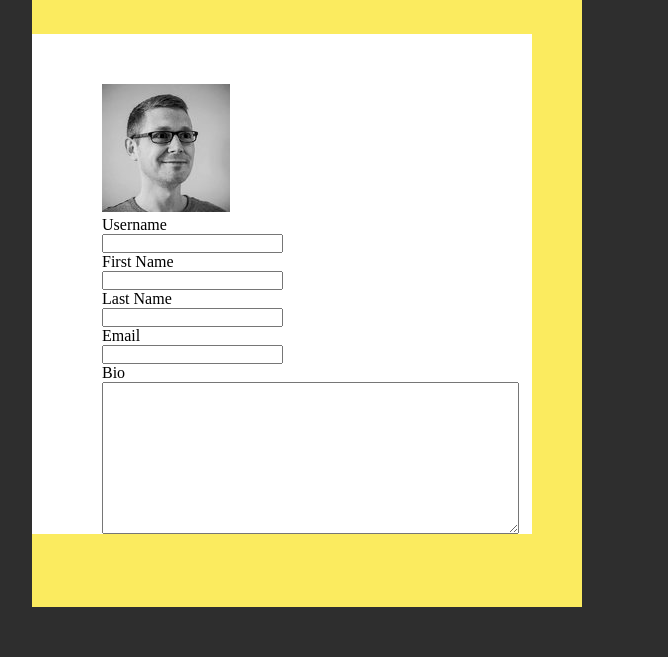
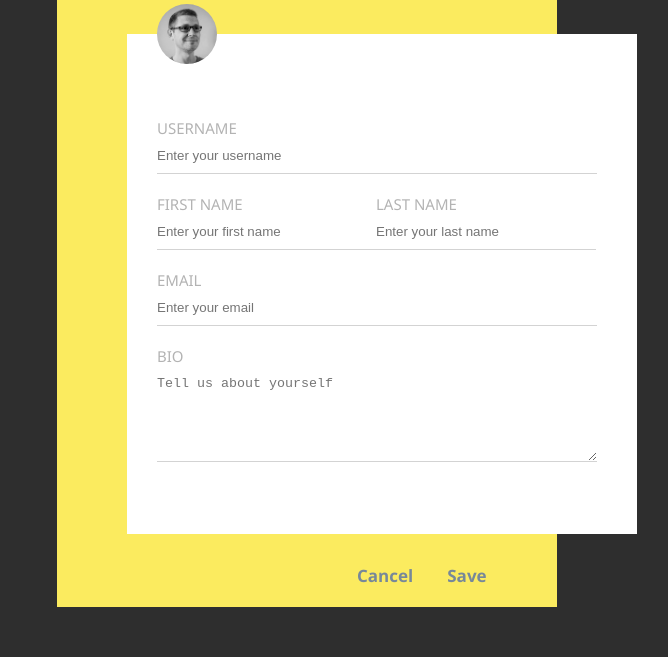
Before and after one commit to asadmahasg/Signup-Page, a plain HTML site: page index.html in a window 1280 px wide. Shown: the part 143-800 px from the top of the page, without its empty margins (333-1001 px from the left). Drawn offline with Linux system fonts and the light colour scheme.

Commit message:
Completed

```diff
--- a/CSS/style.css
+++ b/CSS/style.css
@@ -10,27 +10,101 @@ html{
     margin-left: auto;
     margin-right: auto;
     height: 700px;
-    width: 550px;
+    width: 500px;
     background: #FBEB5F;
 }
 .whiteDiv{
+    margin-top: 50px;
     background: white;
     height: 500px;
-    width: 500px;
-    position: absolute;
+    width: 510px;
 }
-.yellowDiv .contentInside{
-    padding: 50px 70px;
+.container{
+    padding-top: 50px;
+    padding-left: 70px;
 }
-.yellowDiv .contentInside .title{
+.headingContent{
+    display: flex;
+    justify-content: space-between;
+    margin-right: 70px;
+}
+.yellowDiv .headingContent .title{
     font-family: 'Gill Sans', 'Gill Sans MT', Calibri, 'Trebuchet MS', sans-serif;
     font-size: 22px;
     font-weight: 100;
+}
+.whiteDiv .contentInside{
+    margin-left: 30px;
+    margin-right: 40px;
+}
+.picture{
+    border-radius: 50%;
+    width: 60px;
+    margin-bottom: 30px;
+    margin-top: -30px;
+}
+.field-2{
+    display: block;
+}
+.left{
     display: inline-block;
+    width: 50%;
 }
-.yellowDiv .contentInside .closeIcon{
-    margin-left: auto;
+.right{
+    display: inline-block;
+    width: 50%;
+    margin-left: -5px;
+}
+.fieldName{
+    margin-top: 20px;
+    text-transform: uppercase;
+    color: rgb(179, 179, 179);
+    font-size: 15px;
+    font-family: 'Segoe UI', Tahoma, Geneva, Verdana, sans-serif;
+}
+.inputField{
+    outline: 0;
+    border-width: 0 0 0.5px;
+    border-color: lightgray;
+    width: 100%;
+    margin-top: 10px;
+    padding: 0 0 10px;
+}
+.inputField-para{
+    outline: 0;
+    border-width: 0 0 0.5px;
+    border-color: lightgray;
+    width: 100%;
+    margin-top: 10px;
+    padding: 0 0 5px;
+    height: 80px;
+    resize: vertical;
+    overflow-y: auto;
+}
+.username{
+    width: 100%;
+    border-style: none;
+    margin-top: 10px;
 }
 .closeIcon{
     width: 12px;
+    cursor: pointer;
 }
+.bottomButtons{
+    margin-top: 30px;
+    margin-left: 60%;
+}
+.button{
+    background: none;
+    border: none;
+    font-size: 17px;
+    font-family: 'Segoe UI', Tahoma, Geneva, Verdana, sans-serif;
+    font-weight: 600;
+    color: lightslategrey;
+    margin-right: 30px;
+    justify-content: right;
+    cursor: pointer;
+}
+.button:hover{
+    color: black;
+}
--- a/index.html
+++ b/index.html
@@ -9,7 +9,8 @@
 </head>
 <body>
     <div class="yellowDiv">
-        <div class="contentInside">
+        <div class="container">
+            <div class="headingContent">
                 <h4 class="title">Account settings</h4>
                 <img src="Images/close.svg" alt="" class="closeIcon">
             </div>
@@ -18,28 +19,35 @@
                 <div class="contentInside">
                     <img src="Images/avatar.jpg" alt="" class="picture">
                     <div class="fields field-1">
-                    <p class="filedName username">Username</p>
-                    <input type="text" class="inputField">
+                        <p class="fieldName ">Username</p>
+                        <input type="text" class="inputField" placeholder="Enter your username">
                     </div>
                     <div class="fields field-2">
                         <div class="left">
-                        <p class="filedName firstName">First Name</p>
-                        <input type="text" class="inputField">
+                            <p class="fieldName firstName">First Name</p>
+                            <input type="text" class="inputField" placeholder="Enter your first name">
                         </div>
                         <div class="right">
-                        <p class="filedName lastName">Last Name</p>
-                        <input type="text" class="inputField">
+                            <p class="fieldName lastName">Last Name</p>
+                            <input type="text" class="inputField" placeholder="Enter your last name">
                         </div>
                     </div>
                     <div class="fields field-3">
-                    <p class="filedName email">Email</p>
-                    <input type="text" class="inputField">
+                        <p class="fieldName email">Email</p>
+                        <input type="text" class="inputField" placeholder="Enter your email">
                     </div>
                     <div class="fields field-4">
-                    <p class="filedName bio">Bio</p>
-                    <textarea class="paraInput" cols="50" rows="10" ></textarea>
+                        <p class="fieldName bio">Bio</p>
+                        <textarea class="inputField-para" cols="50" rows="10" placeholder="Tell us about yourself"></textarea>
                     </div>
                 </div>
+            </div>
+
+        </div>
+
+        <div class="bottomButtons">
+            <button class="button">Cancel</button>
+            <button class="button">Save</button>
         </div>
     </div>
 </body>
```
Lines whose indentation alone changed are shown as unchanged.
